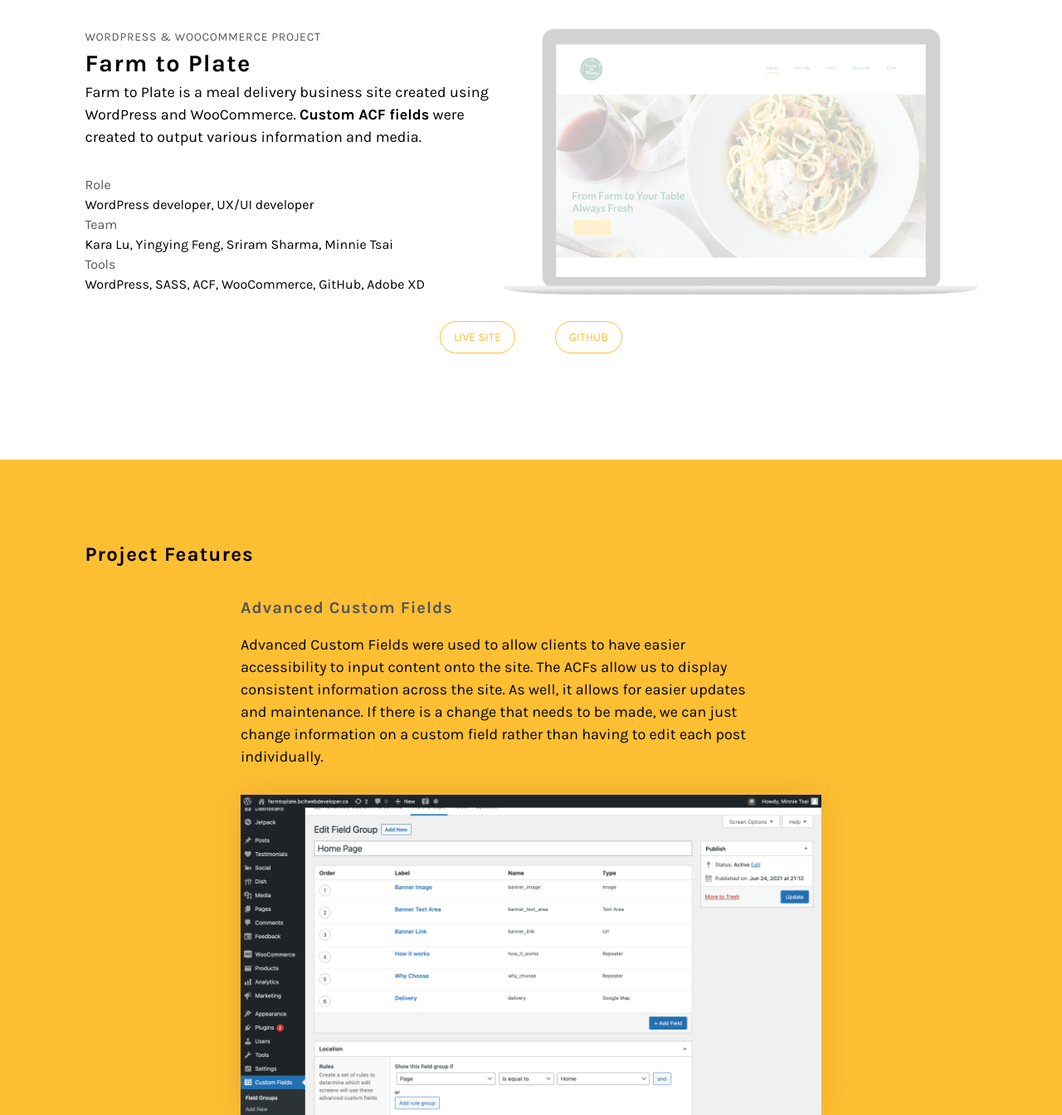
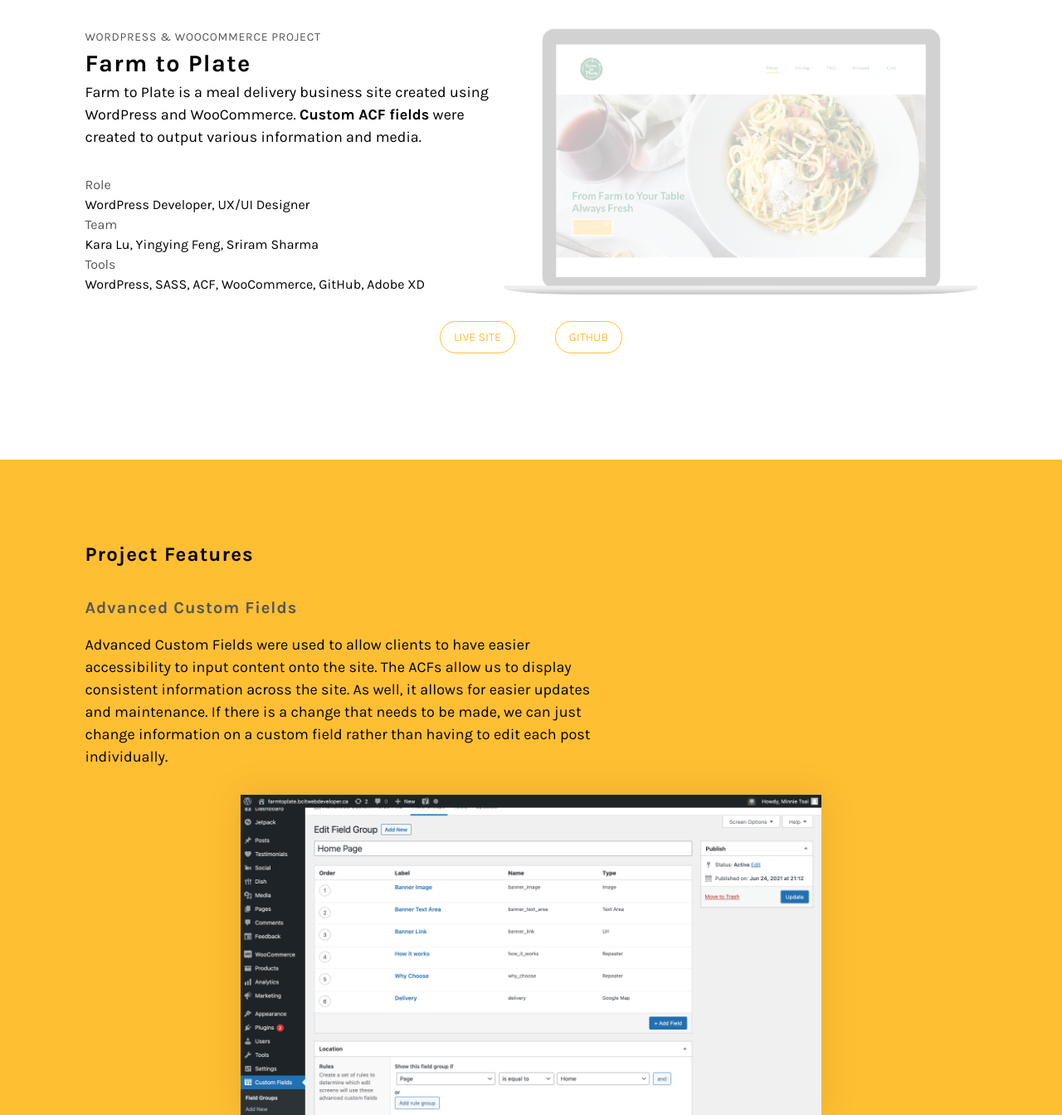
Before and after one commit to tsaiminnie/mt-portfolio-july, a PHP site: page /farmtoplate.php in a window 1280 px wide. Shown: the part 228-1572 px from the top of the page at 83% size. Run offline with PHP 8.4, Linux system fonts and the light colour scheme.

Commit message:
Edits to work pages

```diff
--- a/css/main.css
+++ b/css/main.css
@@ -1009,8 +1009,18 @@ footer .wave .custom-shape-divider-bottom-1624863742 .shape-fill {
   margin: 2rem auto;
 }
 
+.project-content .project-farm-features .farm-feature-info .farm-feature-text {
+  max-width: unset;
+}
+
 .project-content .project-farm-features .farm-feature-info .farm-feature-text p {
   max-width: 40rem;
+}
+
+@media screen and (min-width: 1365px) {
+  .project-content .project-farm-features .farm-feature-info .farm-feature-text {
+    margin: unset;
+  }
 }
 
 .project-content .project-farm-features .farm-feature-info .sub-acf-container {
--- a/farmtoplate.php
+++ b/farmtoplate.php
@@ -51,9 +51,9 @@
                         <div class="project-details">
                             <ul>
                                 <li class="details-label">Role</li>
-                                <li class="details-info">WordPress developer, UX/UI developer</li>
+                                <li class="details-info">WordPress Developer, UX/UI Designer</li>
                                 <li class="details-label">Team</li>
-                                <li class="details-info">Kara Lu, Yingying Feng, Sriram Sharma, Minnie Tsai</li>
+                                <li class="details-info">Kara Lu, Yingying Feng, Sriram Sharma</li>
                                 <li class="details-label">Tools</li>
                                 <li class="details-info">WordPress, SASS, ACF, WooCommerce, GitHub, Adobe XD</li>
                             </ul>
@@ -103,7 +103,7 @@
 
                         <div class="feature-text farm-feature-text ">
                             <h4>Footer Logo</h4>
-                            <p>We wanted to display two different site logos - one on the header and another on the footer. To do this, we uploaded the header logo onto the site identity field of WordPress. Then, we created a custom field for the footer logo and outputted the code to display the logo in our footer.php file. </p>
+                            <p>We wanted to display two different site logos - one on the header and another on the footer. To do this, we uploaded the header logo onto the site identity field of WordPress. Then, we created a custom field for the footer logo and output the code to display the logo in our footer.php file. </p>
                         </div>
 
                         <div class="feature-img farm-feature-img">
@@ -118,8 +118,8 @@
                 </article>
             </section>
 
-            <section class="development">
-                <h3>Development</h3>
+            <section class="planning">
+                <h3>Planning</h3>
                 <p>Wireframes and high fidelity mockups were created using Adobe XD, then we proceeded to code the PHP in Visual Studio Code and used GitHub for version control. We also used Trello to keep each member updated on the progress of our tasks.</p>
 
                 <div class="mockups ftp-mockups">
--- a/portfolio.php
+++ b/portfolio.php
@@ -46,7 +46,7 @@
                         <div class="project-details">
                             <ul>
                                 <li class="details-label">Role</li>
-                                <li class="details-info">Front-end developer</li>
+                                <li class="details-info">Front-End Developer</li>
                                 <li class="details-label">Tools</li>
                                 <li class="details-info">HTML, SASS, JavaScript</li>
                             </ul>
@@ -81,8 +81,8 @@
                 </div>
             </section>
 
-            <section class="development">
-                <h3>Development</h3>
+            <section class="planning">
+                <h3>Planning</h3>
 
                 <div class="wireframes p-wireframes">
                     <h4>Wireframes</h4>
--- a/scss/_discoveryflix.scss
+++ b/scss/_discoveryflix.scss
@@ -163,7 +163,7 @@ header {
 
     .feature-text {
         margin: 1rem auto;
-        max-width: 700px;
+        max-width: 700px; //Conflict w FTP work page
         text-align:left;
 
         p {
--- a/scss/_farmtoplate.scss
+++ b/scss/_farmtoplate.scss
@@ -40,8 +40,15 @@
                 margin: 2rem auto;
             }
 
-            .farm-feature-text p{
+            .farm-feature-text {
+                max-width: unset;
+                p{
                 max-width: 40rem;
+                }
+
+                @media screen and (min-width: 1365px){
+                    margin: unset;
+                }
             }
 
             .sub-acf-container {
```
Also changed, not shown: 1 other file.
